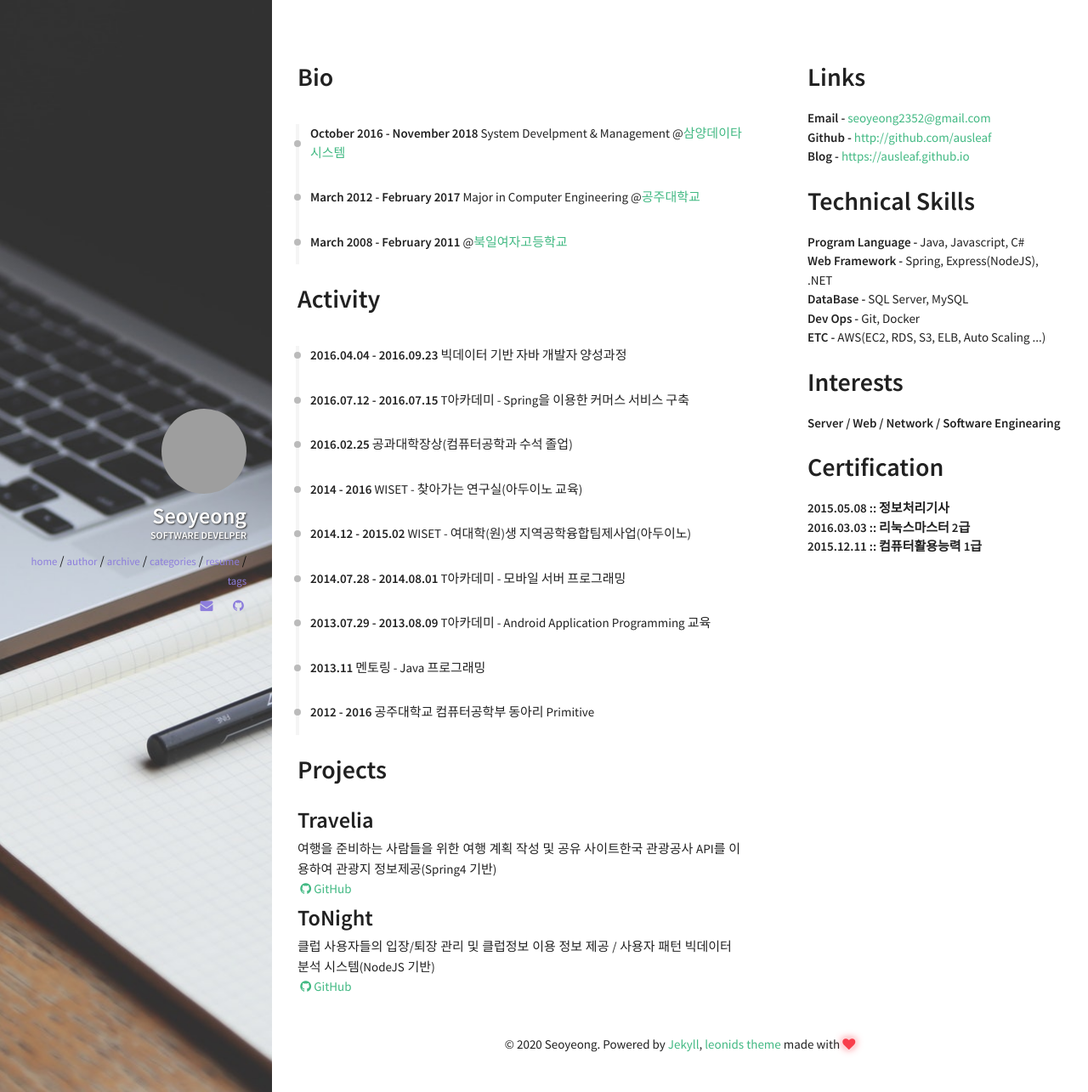
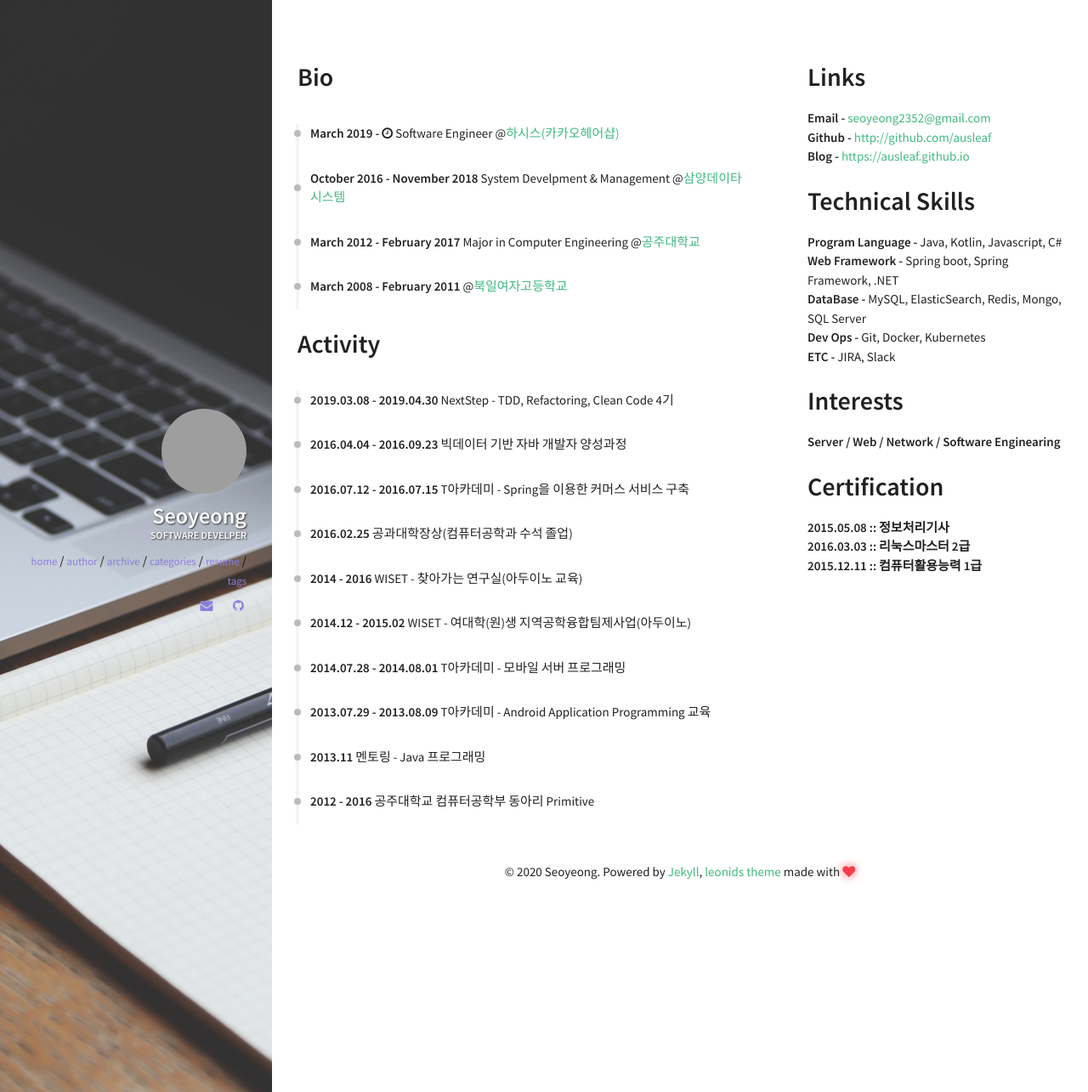
Before and after one commit to Seoyeong-Kim/Seoyeong-Kim.github.io, a Jekyll site: the page built from resume.html, in a window 1280 px wide. Shown: the whole page at 85% size. Built offline with Jekyll 4.4.1, drawn with Linux system fonts in a browser that asks for light colours.

Commit message:
이력 수정

```diff
--- a/_data/index/activity.yml
+++ b/_data/index/activity.yml
@@ -1,3 +1,6 @@
+- name: NextStep - TDD, Refactoring, Clean Code 4기
+  date: 2019.03.08 - 2019.04.30
+
 - name: 빅데이터 기반 자바 개발자 양성과정
   date: 2016.04.04 - 2016.09.23
 
--- a/_data/index/careers.yml
+++ b/_data/index/careers.yml
@@ -5,6 +5,10 @@
 #  link: http://www.google.com/
 #  date: July 2017 - <i class="fa fa-clock-o" aria-hidden="true" title="Until Now"></i>
 #  job: Programming Internship
+
+- name: 하시스(카카오헤어샵)
+  date: March 2019  - <i class="fa fa-clock-o" aria-hidden="true" title="Until Now"></i>
+  job: Software Engineer
 
 - name: 삼양데이타시스템
   date: October 2016  - November 2018
--- a/_data/index/techs.yml
+++ b/_data/index/techs.yml
@@ -1,14 +1,14 @@
 - name: Program Language
-  list: Java, Javascript, C#
+  list: Java, Kotlin, Javascript, C#
 
 - name: Web Framework
-  list: Spring, Express(NodeJS), .NET
+  list: Spring boot, Spring Framework, .NET
 
 - name: DataBase
-  list: SQL Server, MySQL
+  list: MySQL, ElasticSearch, Redis, Mongo, SQL Server
 
 - name: Dev Ops
-  list: Git, Docker
+  list: Git, Docker, Kubernetes
 
 - name: ETC
-  list: AWS(EC2, RDS, S3, ELB, Auto Scaling ...)
+  list: JIRA, Slack
--- a/_layouts/resume.html
+++ b/_layouts/resume.html
@@ -9,11 +9,11 @@ layout: default
         <div class="row">
             {% include sections/activity.html %}
         </div>
-        <div class="row">
+        <!--<div class="row">
             <div class="col">
                 {% include sections/projects.html %}
             </div>
-        </div>
+        </div>-->
     </div>
 
     <div class="col l4 offset-l1">
```
